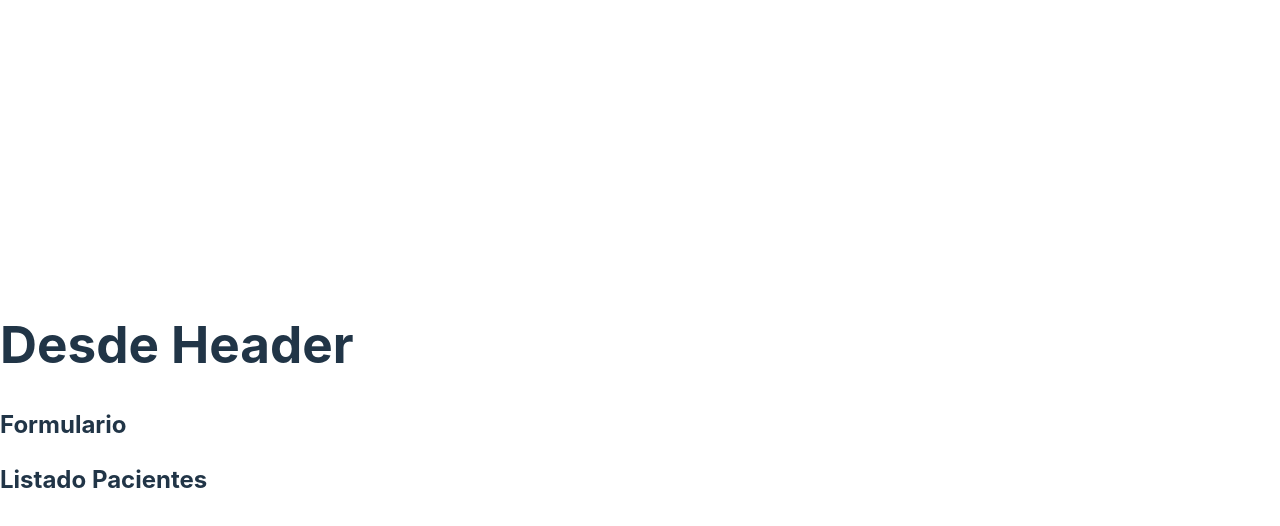
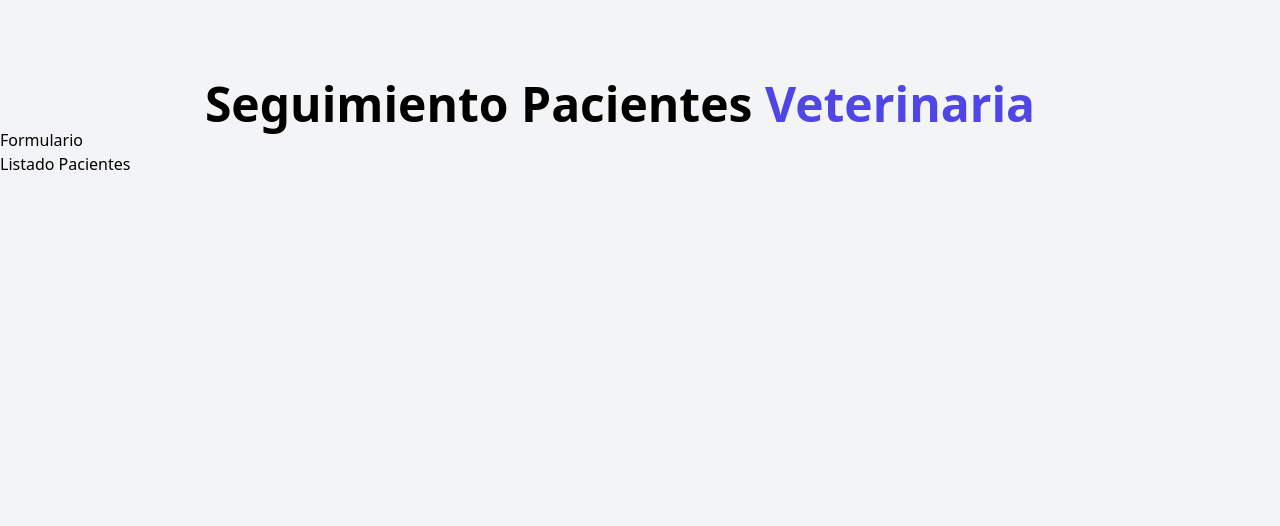
Before and after one commit to Zeligoland/citas-react, a React (Vite) app: page / in a window 1280 px wide. Shown: the top 526 px of the page. Built offline with nearby package versions, Linux system fonts and the light colour scheme.

Commit message:
Añadiendo los primeros estilos con Tailwind

```diff
--- a/index.html
+++ b/index.html
@@ -6,7 +6,7 @@
     <meta name="viewport" content="width=device-width, initial-scale=1.0" />
     <title>Citas React</title>
   </head>
-  <body>
+  <body class="bg-gray-100 h-screen">
     <div id="root"></div>
     <script type="module" src="/src/main.jsx"></script>
   </body>
--- a/package.json
+++ b/package.json
@@ -16,6 +16,9 @@
     "@types/react": "^18.0.28",
     "@types/react-dom": "^18.0.11",
     "@vitejs/plugin-react": "^3.1.0",
+    "autoprefixer": "^10.4.14",
+    "postcss": "^8.4.21",
+    "tailwindcss": "^3.2.7",
     "vite": "^4.2.0"
   }
 }
--- /dev/null
+++ b/postcss.config.cjs
@@ -0,0 +1,6 @@
+module.exports = {
+  plugins: {
+    tailwindcss: {},
+    autoprefixer: {},
+  },
+}
--- a/src/App.jsx
+++ b/src/App.jsx
@@ -5,12 +5,12 @@
 function App() {
 
   return (
-    <>
+    <div className='container mx-auto mt-20'>
       <Header />
       <Formulario />
       <ListadoPacientes />
 
-    </>
+    </div>
   )
 }
 
--- a/src/components/Header.jsx
+++ b/src/components/Header.jsx
@@ -1,8 +1,12 @@
 function Header() {
-
-    return(
-        <h1>Desde Header</h1>
-    )
+  return (
+    <>
+      <h1 className="font-black text-5xl text-center mr-10">
+        Seguimiento Pacientes {""}
+        <span className="text-indigo-600">Veterinaria</span>
+      </h1>
+    </>
+  );
 }
 
-export default Header
+export default Header;
--- a/src/index.css
+++ b/src/index.css
@@ -1,69 +1,3 @@
-:root {
-  font-family: Inter, system-ui, Avenir, Helvetica, Arial, sans-serif;
-  line-height: 1.5;
-  font-weight: 400;
-
-  color-scheme: light dark;
-  color: rgba(255, 255, 255, 0.87);
-  background-color: #242424;
-
-  font-synthesis: none;
-  text-rendering: optimizeLegibility;
-  -webkit-font-smoothing: antialiased;
-  -moz-osx-font-smoothing: grayscale;
-  -webkit-text-size-adjust: 100%;
-}
-
-a {
-  font-weight: 500;
-  color: #646cff;
-  text-decoration: inherit;
-}
-a:hover {
-  color: #535bf2;
-}
-
-body {
-  margin: 0;
-  display: flex;
-  place-items: center;
-  min-width: 320px;
-  min-height: 100vh;
-}
-
-h1 {
-  font-size: 3.2em;
-  line-height: 1.1;
-}
-
-button {
-  border-radius: 8px;
-  border: 1px solid transparent;
-  padding: 0.6em 1.2em;
-  font-size: 1em;
-  font-weight: 500;
-  font-family: inherit;
-  background-color: #1a1a1a;
-  cursor: pointer;
-  transition: border-color 0.25s;
-}
-button:hover {
-  border-color: #646cff;
-}
-button:focus,
-button:focus-visible {
-  outline: 4px auto -webkit-focus-ring-color;
-}
-
-@media (prefers-color-scheme: light) {
-  :root {
-    color: #213547;
-    background-color: #ffffff;
-  }
-  a:hover {
-    color: #747bff;
-  }
-  button {
-    background-color: #f9f9f9;
-  }
-}
+@tailwind base;
+@tailwind components;
+@tailwind utilities;
--- /dev/null
+++ b/tailwind.config.cjs
@@ -0,0 +1,8 @@
+/** @type {import('tailwindcss').Config} */
+module.exports = {
+  content: ["./index.html", "./src/**/*.jsx"],
+  theme: {
+    extend: {},
+  },
+  plugins: [],
+}
```
Also changed, not shown: 2 other files (tests, documents, lock files or other folders).
